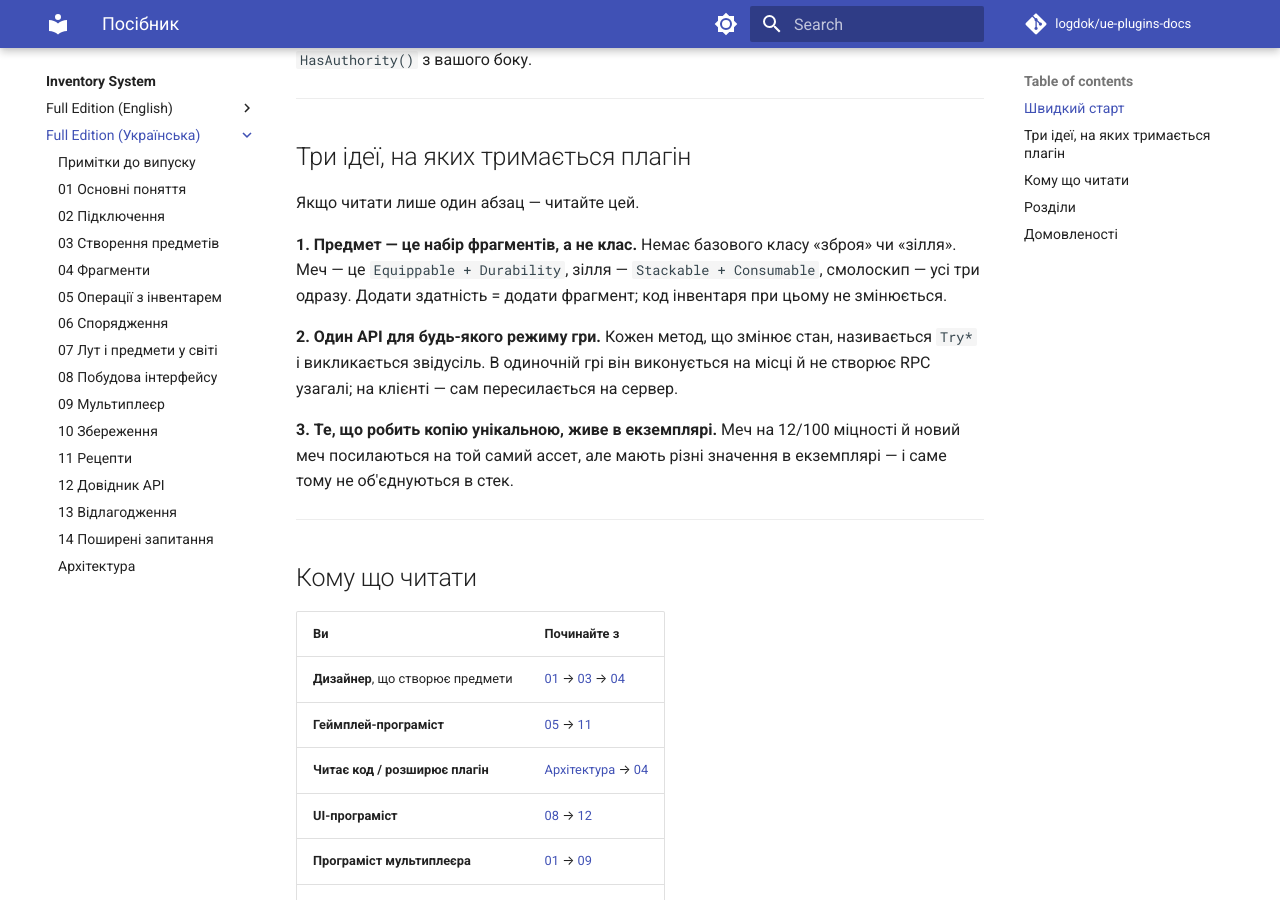
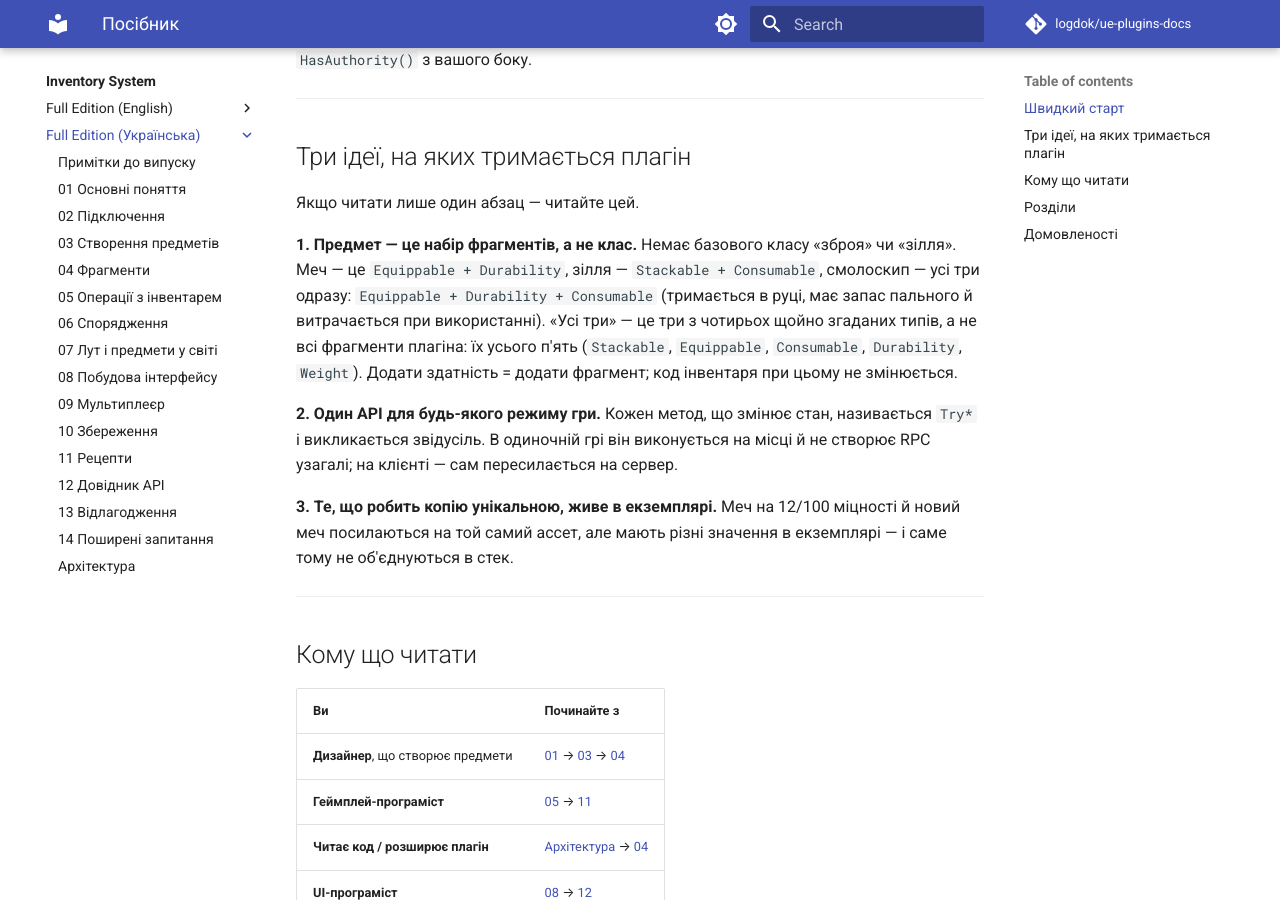
Before and after one commit to logdok/ue-plugins-docs, an MkDocs documentation site: the page built from docs/inventory-system/Full/uk/README.md, in a window 1280 px wide and 900 px high, scrolled down 1076 px. Built offline with MkDocs 1.6.1 and Material for MkDocs 9.7.7, drawn with Linux system fonts in a browser that asks for light colours; comment, search, counter and statistics services are not loaded.

Commit message:
Sync Inventory System docs from HostInventorySystem@dffdee3

```diff
--- a/docs/inventory-system/Full/uk/README.md
+++ b/docs/inventory-system/Full/uk/README.md
@@ -53,8 +53,11 @@ InventoryComponent->TryAddItem(PotionDefinition, 5, Remainder);
 
 **1. Предмет — це набір фрагментів, а не клас.**
 Немає базового класу «зброя» чи «зілля». Меч — це `Equippable + Durability`, зілля —
-`Stackable + Consumable`, смолоскип — усі три одразу. Додати здатність = додати
-фрагмент; код інвентаря при цьому не змінюється.
+`Stackable + Consumable`, смолоскип — усі три одразу: `Equippable + Durability +
+Consumable` (тримається в руці, має запас пального й витрачається при використанні).
+«Усі три» — це три з чотирьох щойно згаданих типів, а не всі фрагменти плагіна: їх
+усього п'ять (`Stackable`, `Equippable`, `Consumable`, `Durability`, `Weight`). Додати
+здатність = додати фрагмент; код інвентаря при цьому не змінюється.
 
 **2. Один API для будь-якого режиму гри.**
 Кожен метод, що змінює стан, називається `Try*` і викликається звідусіль. В одиночній
```
Also changed, not shown: docs/inventory-system/index.md (+1 -1 lines).
